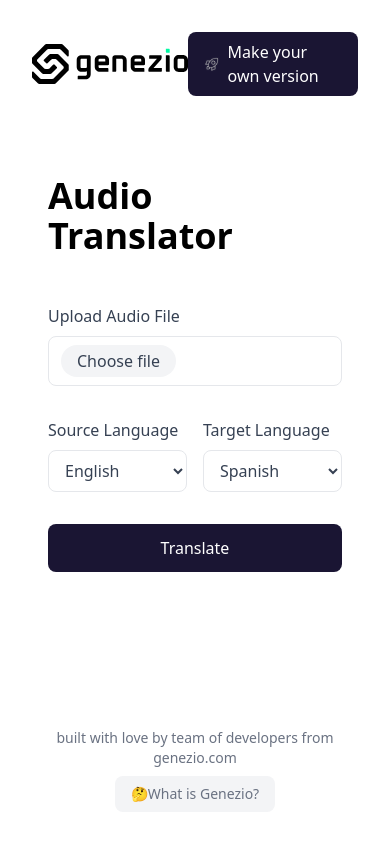
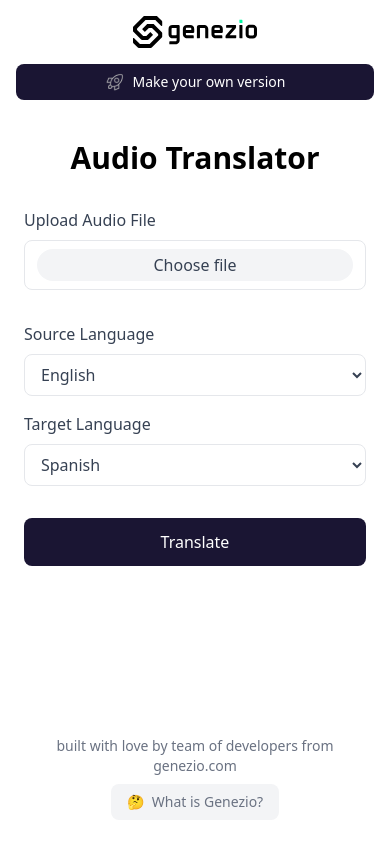
Before and after one commit to Genez-io/voice-translation-gpt4, a React (Vite) app in the folder client/: page / in a window 390 px wide. Built offline with nearby package versions, Linux system fonts and the light colour scheme.

Commit message:
fix: responsive design

```diff
--- a/client/src/App.tsx
+++ b/client/src/App.tsx
@@ -128,13 +128,14 @@ function AudioTranslator() {
   };
 
   const Footer = () => (
-    <footer className="px-4 py-4 text-sm text-center text-gray-500 mt-18">
+    <footer className="px-2 py-4 mt-8 text-sm text-center text-gray-500 sm:px-4 sm:mt-18">
       <p>built with love by team of developers from genezio.com</p>
       <button className="flex items-center gap-2 px-4 py-2 mx-auto mt-2 bg-gray-100 rounded-lg">
         <a
           href="https://genezio.com"
           target="_blank"
           rel="noopener noreferrer"
+          className="flex items-center gap-2"
         >
           <span>🤔</span>
           <span>What is Genezio?</span>
@@ -145,24 +146,24 @@ function AudioTranslator() {
 
   if (translationResult) {
     return (
-      <div className="flex flex-col min-h-screen p-4">
-        <div className="flex items-center justify-between p-4">
-          <img src="/genezio.svg" alt="Genezio Logo" className="h-10" />
+      <div className="flex flex-col min-h-screen p-2 sm:p-4">
+        <div className="flex flex-col items-center justify-between gap-4 p-2 sm:flex-row sm:p-4">
+          <img src="/genezio.svg" alt="Genezio Logo" className="h-8 sm:h-10" />
           <a
-            href="https://app.genez.io/start/deploy?repository=https://github.com/Genez-io/voice-translation-gpt4"
+            href="https://app.genez.io/start/fork?repository=https://github.com/Genez-io/voice-translation-gpt4"
             target="_blank"
             rel="noopener noreferrer"
-            className="bg-[#1a1533] text-white px-4 py-2 rounded-lg flex items-center gap-2"
+            className="w-full sm:w-auto bg-[#1a1533] text-white px-4 py-2 rounded-lg flex items-center justify-center gap-2 text-sm sm:text-base"
           >
             <span>
-              <img src="/iconRacket.svg" alt="icon" className="w-6 h-6" />
+              <img src="/iconRacket.svg" alt="icon" className="w-5 h-5 sm:w-6 sm:h-6" />
             </span>
             Make your own version
           </a>
         </div>
 
-        <main className="flex flex-col items-center flex-1 w-full max-w-3xl gap-4 p-8 mx-auto">
-          <h1 className="mt-8 mb-8 text-4xl font-semibold text-black">
+        <main className="flex flex-col items-center flex-1 w-full max-w-3xl gap-4 p-4 mx-auto sm:p-8">
+          <h1 className="mt-4 mb-4 text-3xl font-semibold text-center text-black sm:mt-8 sm:mb-8 sm:text-4xl">
             Audio Translator
           </h1>
 
@@ -212,24 +213,24 @@ function AudioTranslator() {
   }
 
   return (
-    <div className="flex flex-col min-h-screen p-4">
-      <div className="flex items-center justify-between p-4">
-        <img src="/genezio.svg" alt="Genezio Logo" className="h-10" />
+    <div className="flex flex-col min-h-screen p-2 sm:p-4">
+      <div className="flex flex-col items-center justify-between gap-4 p-2 sm:flex-row sm:p-4">
+        <img src="/genezio.svg" alt="Genezio Logo" className="h-8 sm:h-10" />
         <a
-          href="https://app.genez.io/start/deploy?repository=https://github.com/Genez-io/voice-translation-gpt4"
+          href="https://app.genez.io/start/fork?repository=https://github.com/Genez-io/voice-translation-gpt4"
           target="_blank"
           rel="noopener noreferrer"
-          className="bg-[#1a1533] text-white px-4 py-2 rounded-lg flex items-center gap-2"
+          className="w-full sm:w-auto bg-[#1a1533] text-white px-4 py-2 rounded-lg flex items-center justify-center gap-2 text-sm sm:text-base"
         >
           <span>
-            <img src="/iconRacket.svg" alt="icon" className="w-6 h-6" />
+            <img src="/iconRacket.svg" alt="icon" className="w-5 h-5 sm:w-6 sm:h-6" />
           </span>
           Make your own version
         </a>
       </div>
 
-      <main className="flex flex-col items-center flex-1 w-full max-w-3xl gap-4 p-8 mx-auto">
-        <h1 className="mt-8 mb-8 text-4xl font-semibold text-black">
+      <main className="flex flex-col items-center flex-1 w-full max-w-3xl gap-4 p-4 mx-auto sm:p-8">
+        <h1 className="mt-4 mb-4 text-3xl font-semibold text-center text-black sm:mt-8 sm:mb-8 sm:text-4xl">
           Audio Translator
         </h1>
 
@@ -237,7 +238,7 @@ function AudioTranslator() {
           <label className="block mb-2 font-medium text-gray-700">
             Upload Audio File
           </label>
-          <div className="flex items-center w-full px-3 py-2 bg-white border border-gray-200 rounded-lg">
+          <div className="flex flex-col items-center w-full gap-2 px-3 py-2 bg-white border border-gray-200 rounded-lg sm:flex-row">
             <input
               type="file"
               accept="audio/*"
@@ -247,17 +248,17 @@ function AudioTranslator() {
             />
             <label
               htmlFor="audio-upload"
-              className="px-4 py-1 text-gray-700 bg-gray-100 rounded-full cursor-pointer"
+              className="w-full px-4 py-1 text-center text-gray-700 bg-gray-100 rounded-full cursor-pointer sm:w-auto"
             >
               Choose file
             </label>
             {audioFile && (
-              <span className="ml-4 text-gray-600">{audioFile.name}</span>
+              <span className="text-sm text-gray-600 truncate">{audioFile.name}</span>
             )}
           </div>
         </div>
 
-        <div className="grid w-full grid-cols-2 gap-4 mb-4 md:grid-cols-2 sm:grid-cols-1">
+        <div className="grid w-full grid-cols-1 gap-4 mb-4 sm:grid-cols-2">
           <div>
             <label className="block mb-2 font-medium text-gray-700">
               Source Language
```
Also changed, not shown: 2 other files (tests, documents, lock files or other folders).
